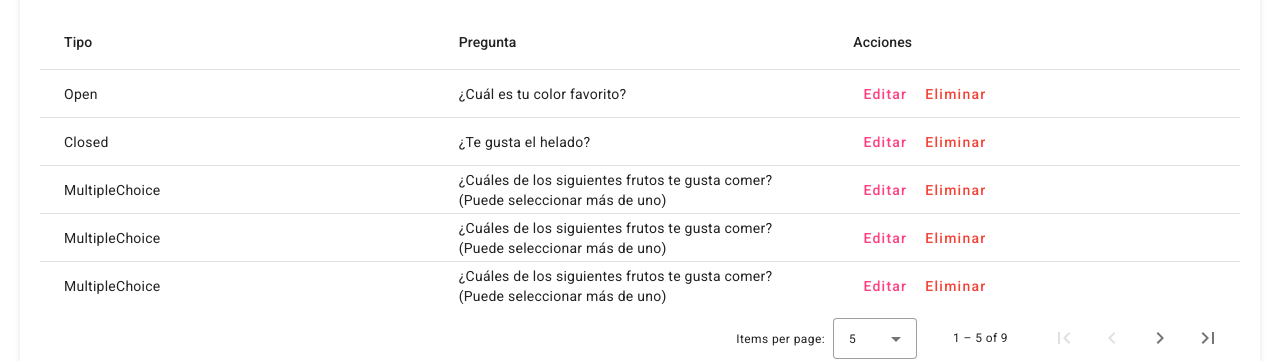
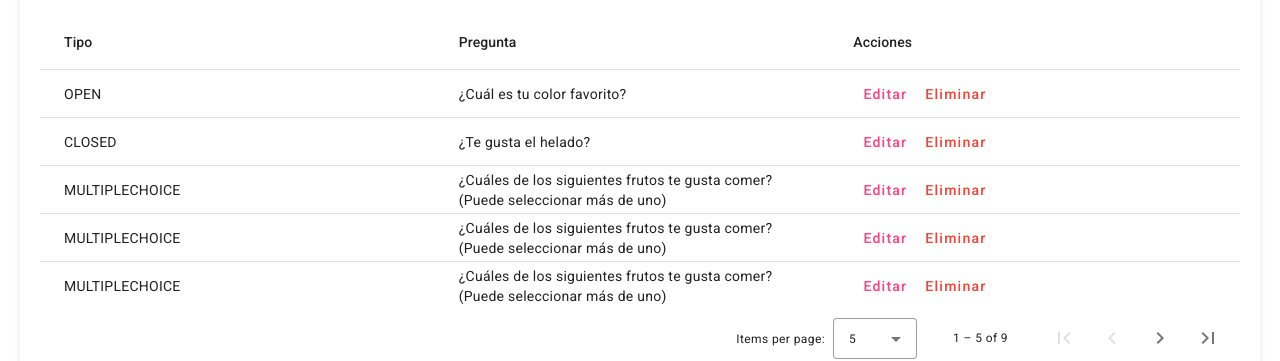
Before and after one commit to heanfig/banco-preguntas, an Angular app: page /questions in a window 1280 px wide. Shown: the part 164-525 px from the top of the page. Built offline with nearby package versions, Linux system fonts and the light colour scheme.

Commit message:
feat: implement edit mode

```diff
--- a/src/app/questions/question-form/question-form.component.html
+++ b/src/app/questions/question-form/question-form.component.html
@@ -1,16 +1,16 @@
 <form [formGroup]="questionForm" (ngSubmit)="onSubmit()">
   <select formControlName="type">
-    <option value="Abierta">Abierta</option>
-    <option value="Cerrada">Cerrada</option>
-    <option value="Varias opciones">Varias opciones</option>
+    <option value="OPEN">Abierta</option>
+    <option value="CLOSED">Cerrada</option>
+    <option value="MULTIPLECHOICE">Varias opciones</option>
   </select>
 
-  <input formControlName="question" placeholder="Escribe la pregunta" />
+  <input formControlName="text" placeholder="Escribe la pregunta" />
 
   <div
     *ngIf="
-      questionForm.get('type')?.value === 'Cerrada' ||
-      questionForm.get('type')?.value === 'Varias opciones'
+      questionForm.get('type')?.value === 'CLOSED' ||
+      questionForm.get('type')?.value === 'MULTIPLECHOICE'
     "
   >
     <div
@@ -23,7 +23,7 @@
     <button (click)="addOption()">Agregar opción</button>
   </div>
 
-  <mat-slide-toggle formControlName="obligatorio">
+  <mat-slide-toggle formControlName="mandatory">
     Obligatorio
   </mat-slide-toggle>
 
--- a/src/app/questions/question-form/question-form.component.ts
+++ b/src/app/questions/question-form/question-form.component.ts
@@ -1,6 +1,15 @@
 import { Component, OnInit } from '@angular/core';
-import { FormArray, FormBuilder, FormGroup, Validators } from '@angular/forms';
+import {
+  Form,
+  FormArray,
+  FormBuilder,
+  FormGroup,
+  Validators,
+} from '@angular/forms';
 import { QuestionsService } from '../questions.service';
+import { ActivatedRoute } from '@angular/router';
+import { QuestionFormMode } from 'src/app/shared/enums/question-form.mode';
+import { Question } from 'src/app/shared/interfaces/question';
 
 @Component({
   selector: 'app-question-form',
@@ -9,22 +18,45 @@ import { QuestionsService } from '../questions.service';
 })
 export class QuestionFormComponent implements OnInit {
   questionForm!: FormGroup;
+  formMode: QuestionFormMode;
 
   constructor(
     private fb: FormBuilder,
+    private route: ActivatedRoute,
     private questionsService: QuestionsService
-  ) {}
+  ) {
+    this.formMode = QuestionFormMode.CREATION;
+  }
+
+  get optionsFormArray(): FormArray {
+    return this.questionForm.get('options') as FormArray;
+  }
 
   ngOnInit(): void {
     this.initForm();
+
+    const id = this.route.snapshot.paramMap.get('id');
+    if (id) {
+      this.formMode = QuestionFormMode.EDITION;
+      this.cargarDatosParaEdicion(id);
+    }
+  }
+
+  private cargarDatosParaEdicion(id: string) {
+    this.questionsService.findQuestionById(id).subscribe((question) => {
+      this.questionForm.patchValue(question);
+      question.options.forEach((option) => {
+        this.optionsFormArray.push(this.fb.control(option));
+      });
+    });
   }
 
   private initForm() {
     this.questionForm = this.fb.group({
       type: ['', Validators.required],
-      question: ['', Validators.required],
+      text: ['', Validators.required],
       options: this.fb.array([]),
-      obligatorio: [false],
+      mandatory: [false],
     });
   }
 
--- a/src/app/questions/question-list/question-list.component.html
+++ b/src/app/questions/question-list/question-list.component.html
@@ -6,7 +6,13 @@
       la hora de desarrollar los formularios.
     </p>
   </div>
-  <button [routerLink]="['/questions/create']" mat-raised-button class="add-button">Añadir nueva pregunta</button>
+  <button
+    [routerLink]="['/questions/create']"
+    mat-raised-button
+    class="add-button"
+  >
+    Añadir nueva pregunta
+  </button>
   <div class="table-container">
     <mat-table [dataSource]="dataSource">
       <!-- Columna Tipo -->
@@ -25,7 +31,13 @@
       <ng-container matColumnDef="actions">
         <mat-header-cell *matHeaderCellDef> Acciones </mat-header-cell>
         <mat-cell *matCellDef="let question">
-          <button mat-button color="accent">Editar</button>
+          <button
+            mat-button
+            color="accent"
+            [routerLink]="['/questions/edit', question.id]"
+          >
+            Editar
+          </button>
           <button mat-button color="warn" (click)="openDeleteDialog()">
             Eliminar
           </button>
--- a/src/app/questions/questions-routing.module.ts
+++ b/src/app/questions/questions-routing.module.ts
@@ -6,7 +6,8 @@ import { QuestionFormComponent } from './question-form/question-form.component';
 
 const routes: Routes = [
   { path: '', component: QuestionListComponent },
-  { path: 'create', component: QuestionFormComponent }
+  { path: 'create', component: QuestionFormComponent },
+  { path: 'edit/:id', component: QuestionFormComponent }
 ];
 
 @NgModule({
--- a/src/app/questions/questions.service.ts
+++ b/src/app/questions/questions.service.ts
@@ -1,5 +1,5 @@
 import { Injectable } from '@angular/core';
-import { Observable } from 'rxjs';
+import { Observable, map } from 'rxjs';
 import { Question } from '../shared/interfaces/question';
 import { HttpClient } from '@angular/common/http';
 
@@ -14,4 +14,12 @@ export class QuestionsService {
   getQuestions(): Observable<Question[]> {
     return this.http.get<Question[]>(this.jsonUrl);
   }
+
+  findQuestionById(id: string): Observable<Question> {
+    return this.http
+      .get<Question[]>(this.jsonUrl)
+      .pipe(
+        map((questions) => questions.find((question) => question.id === id))
+      ) as Observable<Question>;
+  }
 }
--- /dev/null
+++ b/src/app/shared/enums/question-form.mode.ts
@@ -0,0 +1,4 @@
+export enum QuestionFormMode {
+  CREATION,
+  EDITION,
+}
--- a/src/app/shared/interfaces/question.ts
+++ b/src/app/shared/interfaces/question.ts
@@ -1,7 +1,9 @@
 import { QuestionType } from '../enums/question-type.enum';
 
 export interface Question {
+  id: string;
   type: QuestionType;
   text: string;
   mandatory: boolean;
+  options: string[];
 }
--- a/src/assets/data/questions.json
+++ b/src/assets/data/questions.json
@@ -1,16 +1,19 @@
 [
     {
-        "type": "Open",
+        "id": "04bf425d-9ef8-490f-8a10-1b2b6312ef74",
+        "type": "OPEN",
         "text": "¿Cuál es tu color favorito?",
         "mandatory": true
     },
     {
-        "type": "Closed",
+        "id": "b79e90e8-d8fa-4b38-8b3f-24a1c0021efd",
+        "type": "CLOSED",
         "text": "¿Te gusta el helado?",
         "mandatory": true
     },
     {
-        "type": "MultipleChoice",
+        "id": "72402d30-d5d4-40fd-886e-115e621c497a",
+        "type": "MULTIPLECHOICE",
         "text": "¿Cuáles de los siguientes frutos te gusta comer? (Puede seleccionar más de uno)",
         "options": [
             "Manzana",
@@ -21,7 +24,8 @@
         "mandatory": false
     },
     {
-        "type": "MultipleChoice",
+        "id": "fa4cc809-1728-4bf9-a975-41a71405f5c1",
+        "type": "MULTIPLECHOICE",
         "text": "¿Cuáles de los siguientes frutos te gusta comer? (Puede seleccionar más de uno)",
         "options": [
             "Manzana",
@@ -32,7 +36,8 @@
         "mandatory": false
     },
     {
-        "type": "MultipleChoice",
+        "id": "444bfb97-4484-4fce-84ba-72a084882d55",
+        "type": "MULTIPLECHOICE",
         "text": "¿Cuáles de los siguientes frutos te gusta comer? (Puede seleccionar más de uno)",
         "options": [
             "Manzana",
@@ -43,7 +48,8 @@
         "mandatory": false
     },
     {
-        "type": "MultipleChoice",
+        "id": "3aad4ceb-b3aa-4232-b512-4ee5e6738bce",
+        "type": "MULTIPLECHOICE",
         "text": "¿Cuáles de los siguientes frutos te gusta comer? (Puede seleccionar más de uno)",
         "options": [
             "Manzana",
@@ -54,7 +60,8 @@
         "mandatory": false
     },
     {
-        "type": "MultipleChoice",
+        "id": "163cd9b1-7c81-41db-8ff4-6794e8574a05",
+        "type": "MULTIPLECHOICE",
         "text": "¿Cuáles de los siguientes frutos te gusta comer? (Puede seleccionar más de uno)",
         "options": [
             "Manzana",
@@ -65,11 +72,13 @@
         "mandatory": false
     },
     {
+        "id": "8fbed864-4871-4ae4-9b38-6547d077b38b",
         "type": "Calendar",
         "text": "Selecciona una fecha importante",
         "mandatory": false
     },
     {
+        "id": "c189dbea-977c-46d2-b2f6-fed597dc4ee5",
         "type": "Dropdown",
         "text": "Elige un país de la lista",
         "options": [
```
